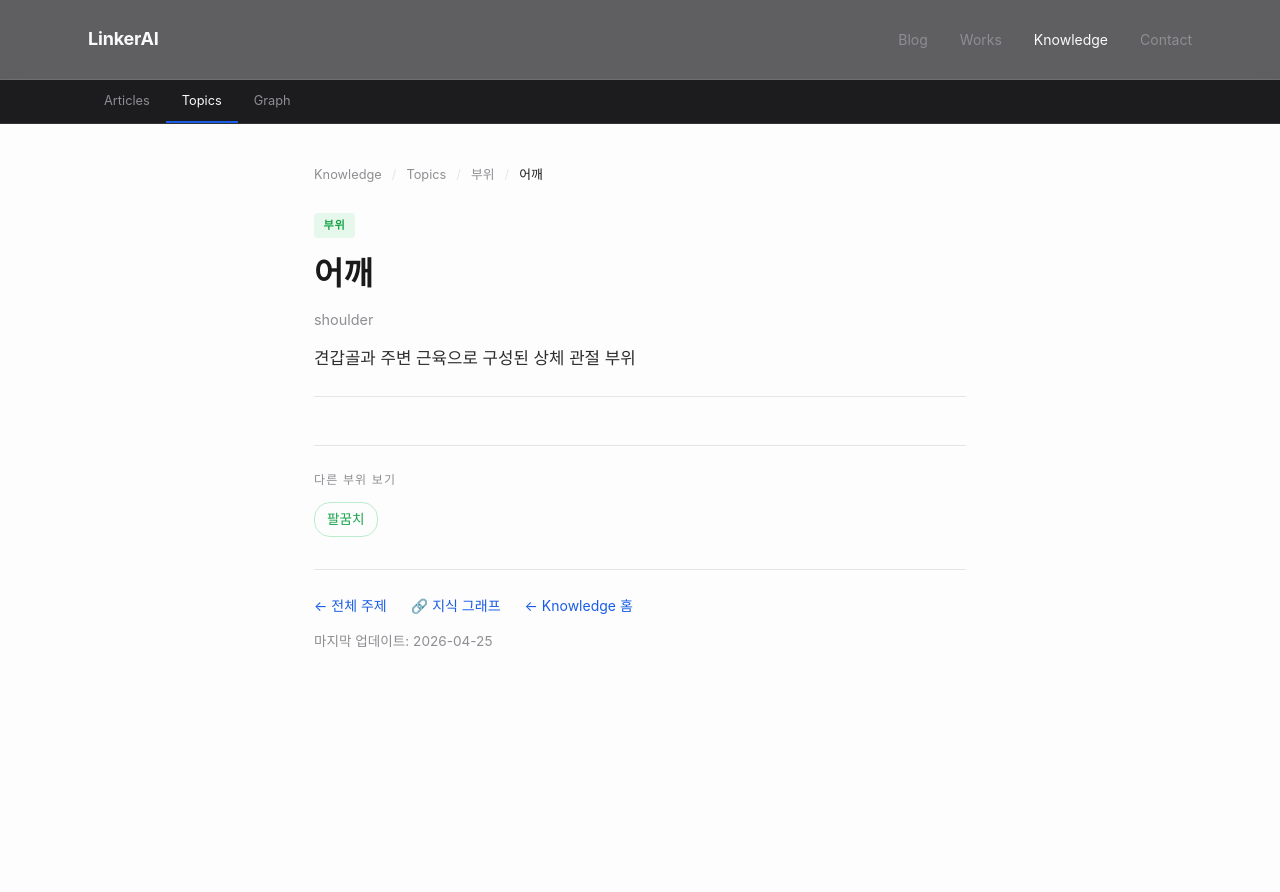
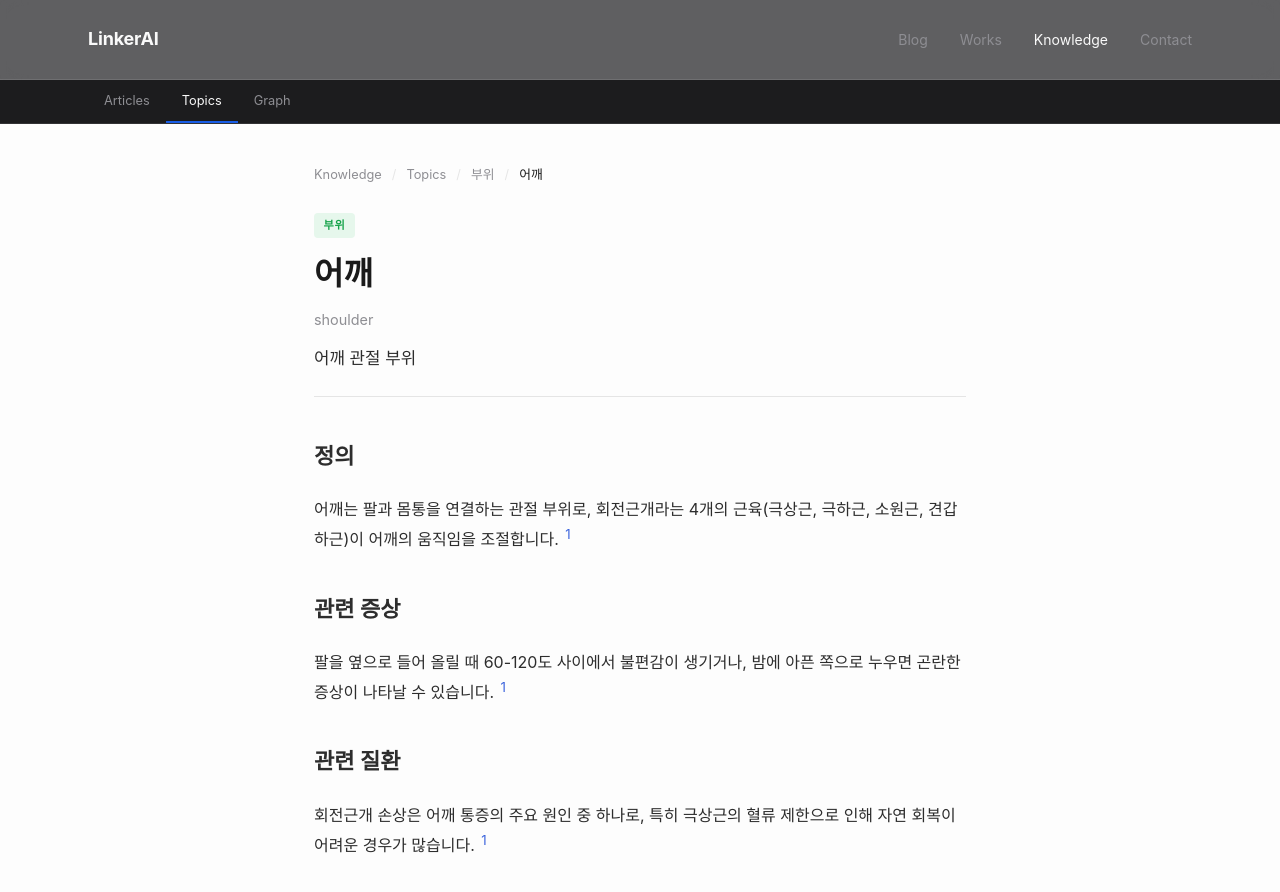
Before and after one commit to feelharmony/linkare-medical-knowledge, a Jekyll site: the page built from body-parts/shoulder.md, in a window 1280 px wide and 900 px high. Shown: the top 892 px of the window. Built offline with Jekyll 4.4.1, drawn with Linux system fonts in a browser that asks for light colours; some web fonts are replaced; some of the changed text lies outside the part shown.

Commit message:
auto-sync entity: 어깨 (shoulder) — finalize

```diff
--- a/body-parts/shoulder.md
+++ b/body-parts/shoulder.md
@@ -3,7 +3,26 @@ layout: entity-hub
 entity_id: shoulder
 entity_type: body_part
 permalink: /body-parts/shoulder/
-title: "어깨"
-title_en: "shoulder"
-description: "견갑골과 주변 근육으로 구성된 상체 관절 부위"
+title: 어깨
+description: 어깨 관절 부위
+title_en: shoulder
+last_reviewed: '2026-04-25'
+source_count: 0
+version: 2
 ---
+## 정의
+어깨는 팔과 몸통을 연결하는 관절 부위로, 회전근개라는 4개의 근육(극상근, 극하근, 소원근, 견갑하근)이 어깨의 움직임을 조절합니다. [^1]
+
+## 관련 증상
+팔을 옆으로 들어 올릴 때 60-120도 사이에서 불편감이 생기거나, 밤에 아픈 쪽으로 누우면 곤란한 증상이 나타날 수 있습니다. [^1]
+
+## 관련 질환
+회전근개 손상은 어깨 통증의 주요 원인 중 하나로, 특히 극상근의 혈류 제한으로 인해 자연 회복이 어려운 경우가 많습니다. [^1]
+
+## 관련 치료
+회전근개 손상은 초음파나 MRI를 통해 진단합니다. 부분 파열의 경우 비수술적 치료가 가능하지만, 완전 파열 시에는 수술이 필요할 수 있습니다. 재생치료로는 PRP나 DNA 주사가 있으며, 이는 조직 회복을 도울 수 있습니다[^1].
+
+---
+
+## Citations
+[^1]: [thewellsr.kr/blog/rotator-cuff-damage-muscle-perspective](https://thewellsr.kr/blog/rotator-cuff-damage-muscle-perspective)
```
